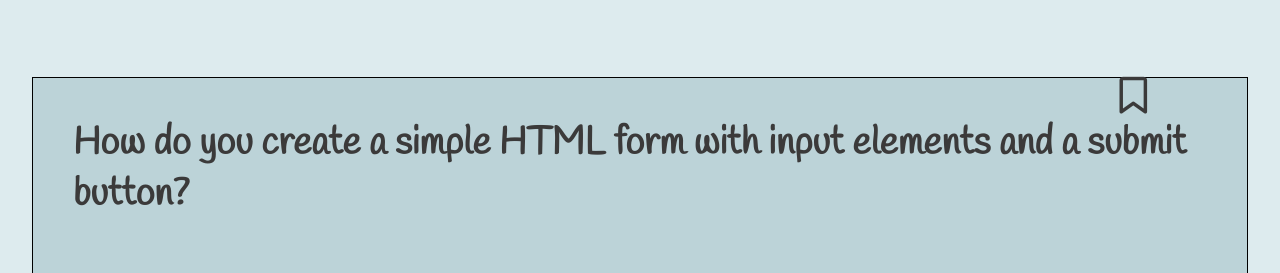
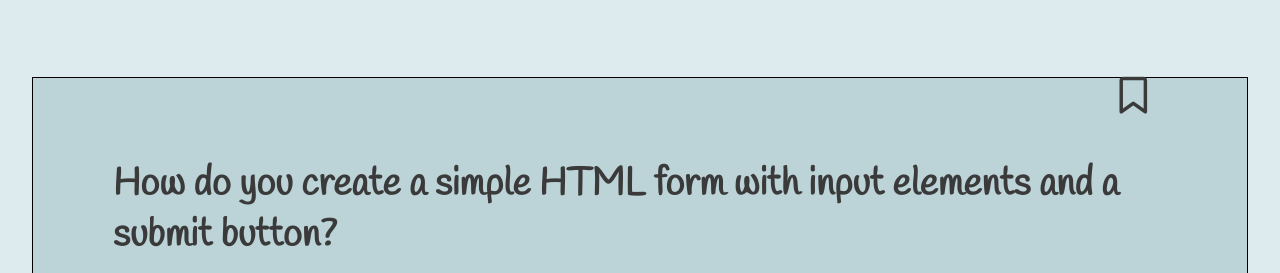
Before and after one commit to itsmyrice/quiz-app, a plain HTML site: page index.html in a window 1280 px wide. Shown: the part 106-379 px from the top of the page. Drawn offline with Linux system fonts and the light colour scheme.

Commit message:
added tiny changes on css

```diff
--- a/styles.css
+++ b/styles.css
@@ -58,10 +58,10 @@ h1 {
   display: flex;
   flex-direction: column;
   align-items: center;
-  justify-content: space-between;
+  justify-content: space-around;
   position: relative;
-  height: 400px;
-  padding: 40px;
+  height: 500px;
+  padding: 3rem 5rem;
   margin: 5rem 0;
 }
 
@@ -85,6 +85,7 @@ h3 {
   font-size: 2rem;
   font-weight: bold;
 }
+
 button {
   background-color: rgb(118, 159, 168);
   border: 1px solid black;
@@ -97,6 +98,7 @@ button {
 
 button:hover {
   background-color: rgb(146, 192, 202);
+  opacity: 0.7;
 }
 
 .tags p {
```
